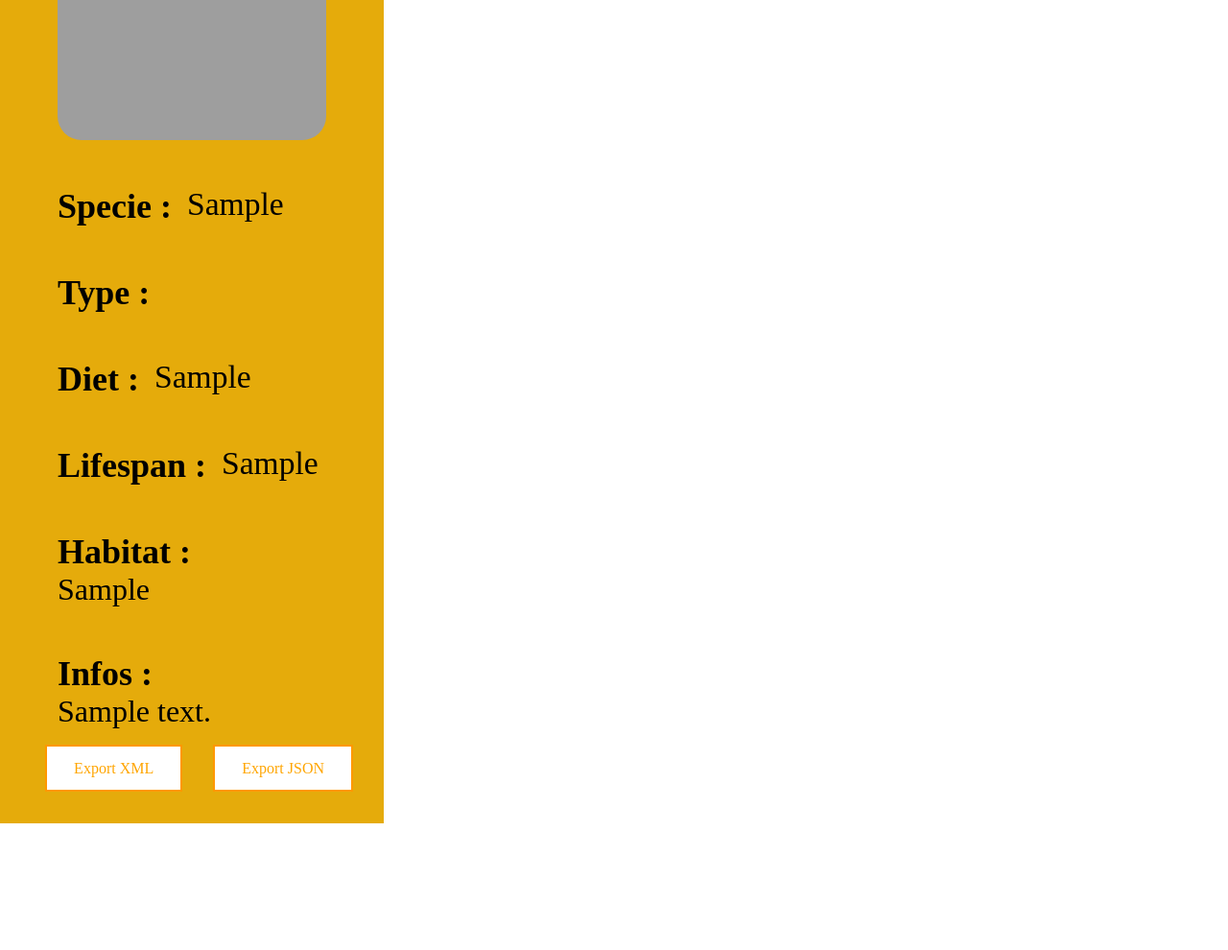
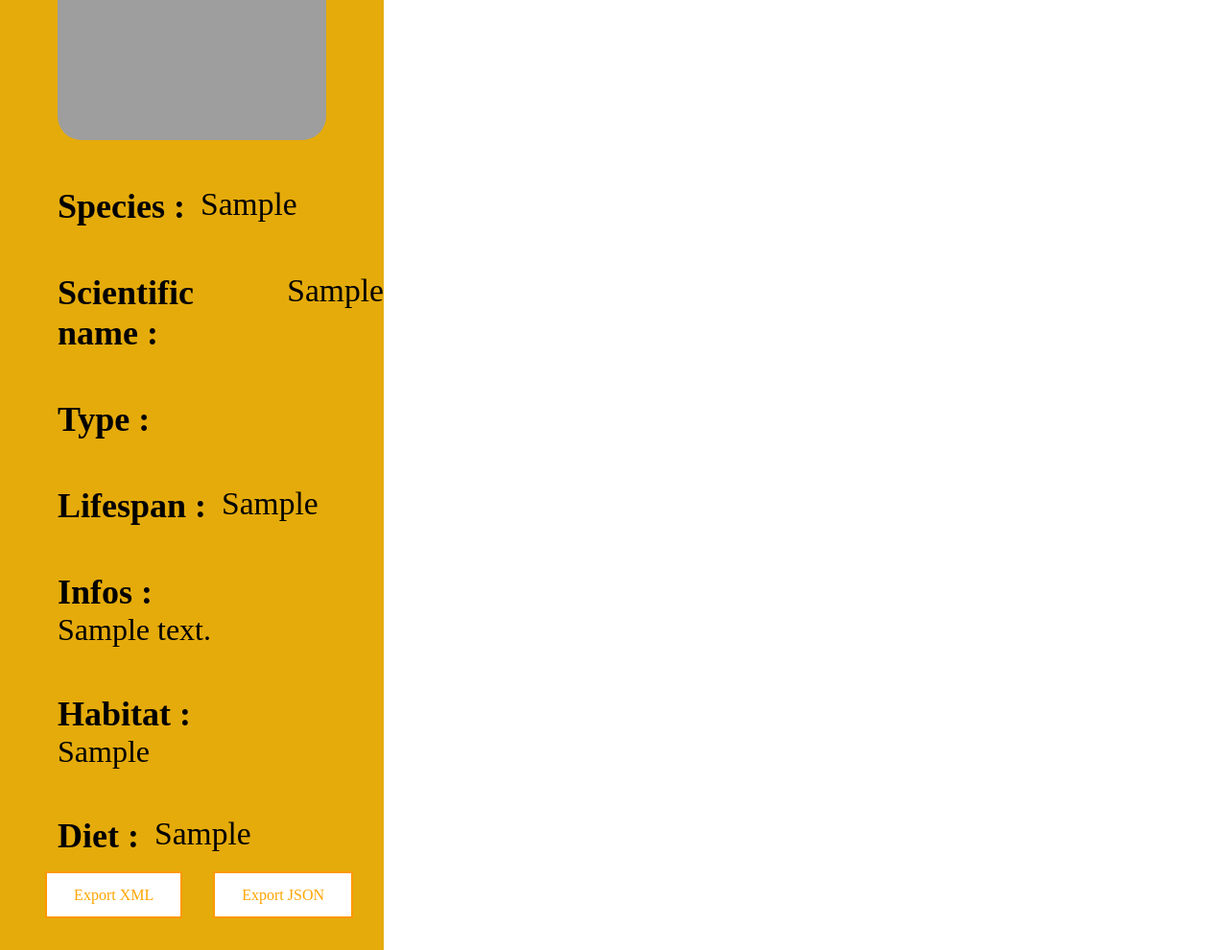
Before and after one commit to Baciacia/W_Project, a PHP site: the page made by PHP/animal_temp.php in a window 1280 px wide. Shown: the part 224-1214 px from the top of the page at 96% size. Before the commit the page ends 1082 px from the top, so only its background shows below. Run offline with PHP 8.4, Linux system fonts and the light colour scheme; tables that the repository leaves empty or names only in its code hold one stand-in row (values such as "Sample post"); grey boxes are pictures that could not be loaded.

Commit message:
update temp

```diff
--- a/PHP/animal_temp.php
+++ b/PHP/animal_temp.php
@@ -48,18 +48,19 @@
 
             "<img src=" . $row['path'] . " class= 'pozeanimale'>" .
             "<div class = 'bucati'>" .
-            "<div class = 'text'>" . "<h2>Specie : </h2>" . "</div>" .
+                "<div class = 'text'>" . "<h2>Species : </h2>" . "</div>" .
                 "<div class = 'info_anim' >" . $row["species"] . "<br>" . "</div>" .
             "</div>" .
 
             "<div class = 'bucati'>" .
+                "<div class = 'text'>" . "<h2>Scientific name : </h2>" . "</div>" .
+                "<div class = 'info_anim' >" . $row["scientific"] . "<br>" . "</div>" .
+            "</div>" .
+
+
+            "<div class = 'bucati'>" .
                 "<div class = 'text'>" . "<h2>Type : </h2>" . "</div>" .
                 "<div class = 'info_anim' >" . $row["type"] . "<br>" . "</div>" .
-            "</div>" .
-
-            "<div class = 'bucati'>" .
-            "<div class = 'text'>" . "<h2>Diet : </h2>" . "</div>" .
-            "<div class = 'info_anim' >" . $row["diet"] . "<br>" . "</div>" .
             "</div>" .
 
             "<div class = 'bucati'>" .
@@ -68,13 +69,18 @@
             "</div>" .
 
             "<div class = 'bucati2'>" .
-            "<div class = 'text'>" . "<h2>Habitat : </h2>" . "</div>" .
-            "<div class = 'info' >" . $row["climate"] . "<br>" . "</div>" .
+                "<div class = 'text'>" . "<h2>Infos : </h2>" . "</div>" .
+                "<div class = 'info' >" . $row["description"] . "<br>" . "</div>" .
             "</div>" .
 
             "<div class = 'bucati2'>" .
-            "<div class = 'text'>" . "<h2>Infos : </h2>" . "</div>" .
-            "<div class = 'info' >" . $row["description"] . "<br>" . "</div>" .
+                "<div class = 'text'>" . "<h2>Habitat : </h2>" . "</div>" .
+                "<div class = 'info' >" . $row["habitat"] . "<br>" . "</div>" .
+            "</div>" .
+
+            "<div class = 'bucati'>" .
+                "<div class = 'text'>" . "<h2>Diet : </h2>" . "</div>" .
+                "<div class = 'info_anim' >" . $row["diet"] . "<br>" . "</div>" .
             "</div>" .
 
             "<div class = 'button'>" .
```
Lines whose indentation alone changed are shown as unchanged.
